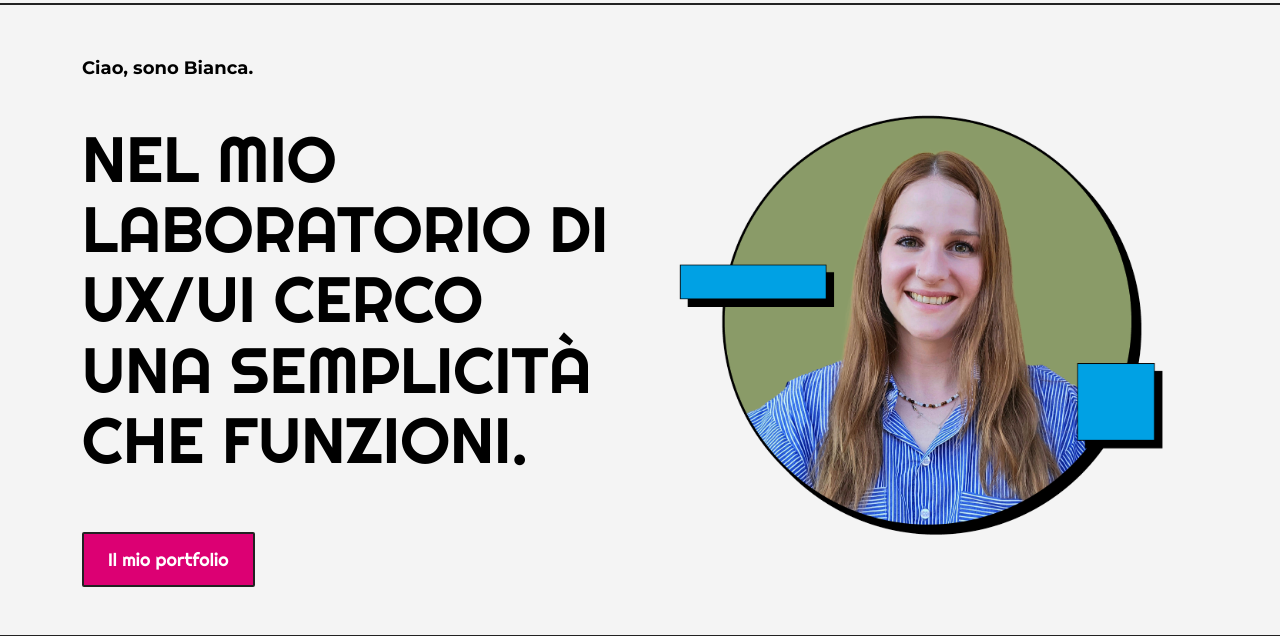
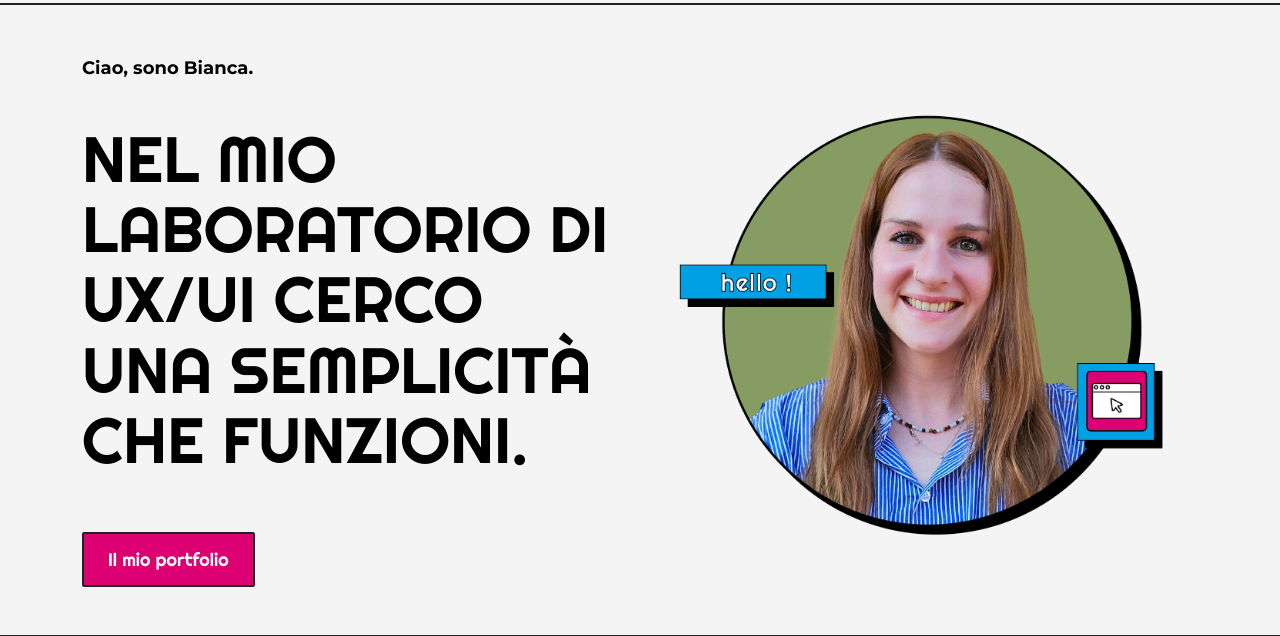
Before and after one commit to biancatampieri/My-website, a website: page index.html in a window 1280 px wide. Shown: the part 85-721 px from the top of the page. Drawn offline with nearby package versions, Linux system fonts and the light colour scheme.

Commit message:
Add new hero image and update image source in index.html

```diff
--- a/index.html
+++ b/index.html
@@ -70,7 +70,7 @@
       <div class="col-md-6 text-center">
         <div class="hero-image-wrapper mx-auto">
           <img
-            src="assets/img/Bianca_brutalist.png"
+            src="assets/img/Bianca_brutalist_2.png"
             alt="Hero image"
             class="w-100 h-100 object-fit-cover shadow"
             style="object-position: center top;">
```
Also changed, not shown: assets/img/Bianca_brutalist_2.png (added).
